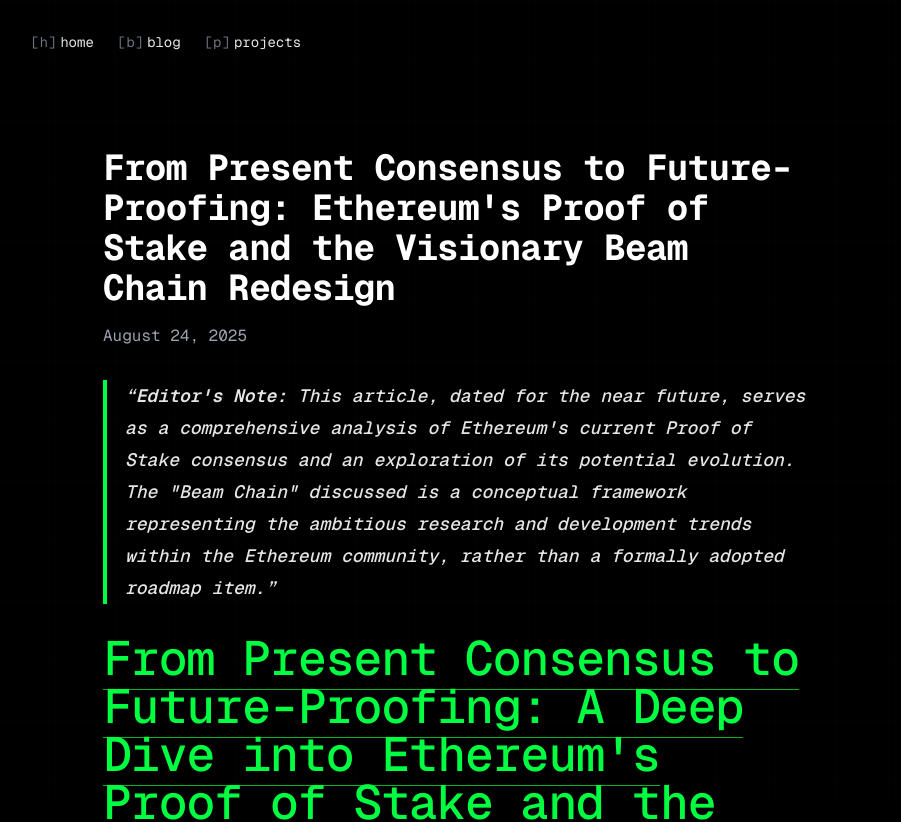
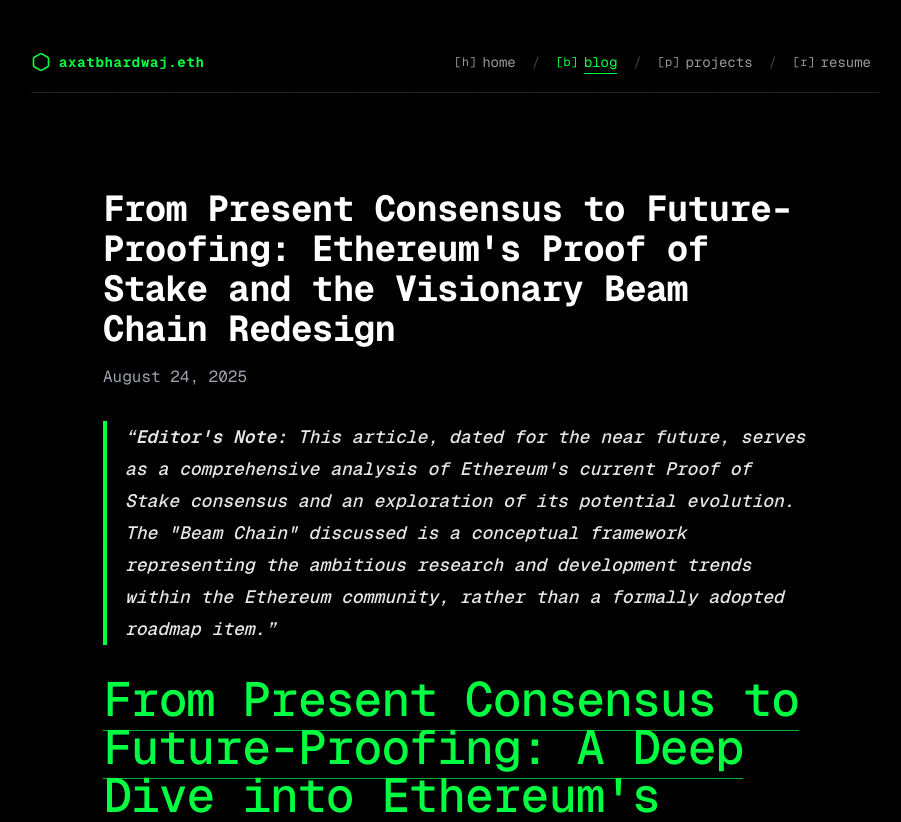
Before and after one commit to axatbhardwaj/portfolio-site, a Next.js app: page /blog/from-beacon-to-beam in a window 1280 px wide. Shown: the top 822 px of the page, without its empty margins (185-1086 px from the left). Built offline with nearby package versions, Linux system fonts and the light colour scheme.

Commit message:
feat(branding): update ENS name and add resume link
- Change to axatbhardwaj.eth
- Update stack to Solidity / Python / JS
- Add resume link with [r] shortcut

```diff
--- a/src/components/header.tsx
+++ b/src/components/header.tsx
@@ -1,27 +1,67 @@
 import { ScrambleText } from "@/components/scramble-text"
-import { MapPin, Building2 } from "lucide-react"
+import { Terminal, Blocks, Hexagon } from "lucide-react"
 
 export function Header() {
   return (
-    <header className="mb-16 space-y-4">
-      <h1 className="text-4xl font-bold mb-4 animate-fade-in text-white">
-        <span className="inline-block">
-          <ScrambleText text="Axat Bhardwaj" />
-        </span>
-      </h1>
-      <div className="flex flex-col gap-2 text-gray-400">
-        <div className="flex items-center gap-2">
-          <MapPin className="w-4 h-4 text-primary" />
-          Delhi , India
+    <header className="relative mb-20 pt-4">
+      {/* Main Header Content */}
+      <div className="relative">
+        {/* Name */}
+        <div className="mb-6">
+          <h1 className="text-4xl sm:text-5xl md:text-6xl font-bold text-white animate-fade-in tracking-tight">
+            <ScrambleText text="Axat Bhardwaj" />
+            <span className="inline-block ml-2 text-primary">_</span>
+          </h1>
         </div>
-        <div className="flex items-center gap-2">
-          <Building2 className="w-4 h-4 text-primary" />
-          Blockchain and Backend Dev @valory
+
+        {/* Role & Location */}
+        <div className="flex flex-wrap items-center gap-x-4 gap-y-2 mb-8 text-sm font-mono animate-fade-in-up">
+          <span className="text-primary">Blockchain & Backend Developer</span>
+          <span className="text-gray-600">•</span>
+          <span className="text-gray-400">Delhi, India</span>
+          <span className="text-gray-600">•</span>
+          <span className="text-gray-400">
+            @<a
+              href="https://www.valory.xyz/"
+              target="_blank"
+              rel="noopener noreferrer"
+              className="text-primary hover:underline"
+            >Valory</a>
+          </span>
+        </div>
+
+        {/* Bio with Terminal Prompt Style */}
+        <div className="relative max-w-2xl animate-fade-in-up">
+          <div className="absolute -left-4 top-0 bottom-0 w-[2px] bg-gradient-to-b from-primary/50 via-primary/20 to-transparent hidden sm:block" />
+          <p className="text-gray-300 leading-relaxed pl-0 sm:pl-4 text-base">
+            Software engineer specializing in{" "}
+            <span className="text-white font-medium">blockchain infrastructure</span> and{" "}
+            <span className="text-white font-medium">decentralized systems</span>. Building autonomous agents
+            and protocol tooling in the Ethereum ecosystem. Passionate about{" "}
+            <span className="text-primary font-medium">Web3</span>, cryptography, and pushing the boundaries
+            of trustless computation.
+          </p>
+        </div>
+
+        {/* Quick Stats */}
+        <div className="flex flex-wrap gap-6 mt-8 pt-8 border-t border-gray-800/50 animate-fade-in-up text-sm font-mono">
+          <div className="flex items-center gap-2">
+            <Hexagon className="w-4 h-4 text-primary/70" />
+            <span className="text-gray-500">Focus:</span>
+            <span className="text-gray-300">EVM / L2s</span>
+          </div>
+          <div className="flex items-center gap-2">
+            <Blocks className="w-4 h-4 text-primary/70" />
+            <span className="text-gray-500">Stack:</span>
+            <span className="text-gray-300">Solidity / Python / JS</span>
+          </div>
+          <div className="flex items-center gap-2">
+            <Terminal className="w-4 h-4 text-primary/70" />
+            <span className="text-gray-500">Experience:</span>
+            <span className="text-gray-300">4+ years</span>
+          </div>
         </div>
       </div>
-      <p className="leading-relaxed animate-fade-in-up">
-    I am a passionate software engineer based in India, currently working in the dynamic environment of a startup where I specialize in blockchain technologies. My professional work is fueled by a deep-seated enthusiasm for all things tech, from operating systems ,mobile devices to the latest hardware releases and specially in Ethereum and its ecosystem.
-      </p>
     </header>
   )
 }
--- a/src/components/navbar.tsx
+++ b/src/components/navbar.tsx
@@ -1,14 +1,15 @@
 "use client"
 import Link from "next/link"
-import { useRouter } from "next/navigation"
+import { useRouter, usePathname } from "next/navigation"
 import { useEffect } from "react"
+import { Hexagon } from "lucide-react"
 
 export function Navbar() {
   const router = useRouter()
+  const pathname = usePathname()
 
   useEffect(() => {
     const handleKeyPress = (event: KeyboardEvent) => {
-      // Don't trigger if any input elements are focused or if event target is an input
       if (
         document.activeElement?.tagName === "INPUT" ||
         document.activeElement?.tagName === "TEXTAREA" ||
@@ -27,6 +28,9 @@ export function Navbar() {
         case "p":
           router.push("/projects")
           break
+        case "r":
+          window.open("/resume.pdf", "_blank")
+          break
       }
     }
 
@@ -35,28 +39,68 @@ export function Navbar() {
   }, [router])
 
   return (
-    <nav className="flex items-center justify-between mb-12 text-sm">
-      <div className="flex space-x-6">
-        <NavLink href="/" shortcut="h" label="home" />
-        <NavLink href="/blog" shortcut="b" label="blog" />
-        <NavLink href="/projects" shortcut="p" label="projects" />
+    <nav className="flex items-center justify-between mb-12 py-4 border-b border-border-dim">
+      {/* Logo / Brand */}
+      <Link
+        href="/"
+        className="flex items-center gap-2 text-primary hover:glow-text transition-all group"
+      >
+        <Hexagon className="w-5 h-5 group-hover:animate-pulse" />
+        <span className="font-mono text-sm font-bold tracking-wider hidden sm:inline">
+          axatbhardwaj.eth
+        </span>
+      </Link>
+
+      {/* Navigation Links */}
+      <div className="flex items-center gap-1 sm:gap-2 font-mono text-sm">
+        <NavLink href="/" shortcut="h" label="home" isActive={pathname === "/"} />
+        <span className="text-border-highlight">/</span>
+        <NavLink href="/blog" shortcut="b" label="blog" isActive={pathname?.startsWith("/blog")} />
+        <span className="text-border-highlight">/</span>
+        <NavLink href="/projects" shortcut="p" label="projects" isActive={pathname?.startsWith("/projects")} />
+        <span className="text-border-highlight">/</span>
+        <NavLink href="/resume.pdf" shortcut="r" label="resume" isExternal />
       </div>
     </nav>
   )
 }
 
-function NavLink({ href, shortcut, label }: { href: string; shortcut: string; label: string }) {
+function NavLink({
+  href,
+  shortcut,
+  label,
+  isActive,
+  isExternal
+}: {
+  href: string
+  shortcut: string
+  label: string
+  isActive?: boolean
+  isExternal?: boolean
+}) {
   return (
     <Link
       href={href}
-      className="group relative flex items-center gap-1 hover:text-primary transition-colors duration-200"
+      target={isExternal ? "_blank" : undefined}
+      rel={isExternal ? "noopener noreferrer" : undefined}
+      className={`group relative flex items-center gap-1.5 px-2 py-1 rounded transition-all duration-200 ${
+        isActive
+          ? "text-primary bg-primary/5"
+          : "text-foreground-muted hover:text-primary hover:bg-primary/5"
+      }`}
     >
-      <span className="text-gray-500 group-hover:text-primary transition-colors duration-200">
+      <span
+        className={`text-xs transition-colors duration-200 ${
+          isActive ? "text-primary/60" : "text-foreground-muted/50 group-hover:text-primary/60"
+        }`}
+      >
         [{shortcut}]
       </span>
       <span className="relative">
         {label}
-        <span className="absolute -bottom-1 left-0 w-0 h-[1px] bg-primary group-hover:w-full transition-all duration-300" />
+        {isActive && (
+          <span className="absolute -bottom-0.5 left-0 w-full h-[1px] bg-primary" />
+        )}
       </span>
     </Link>
   )
```
